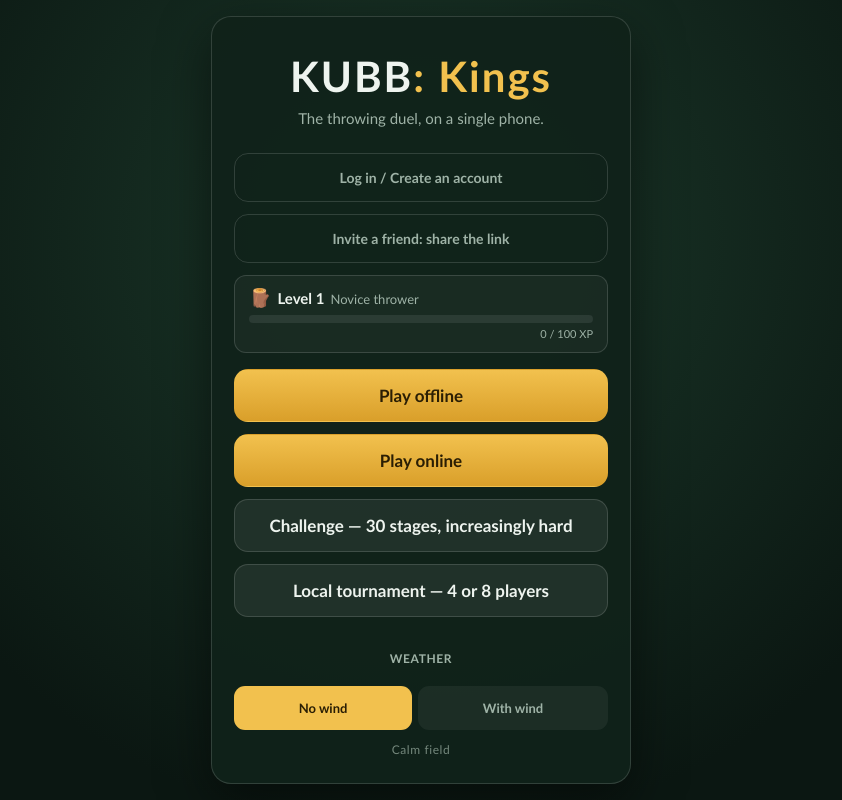
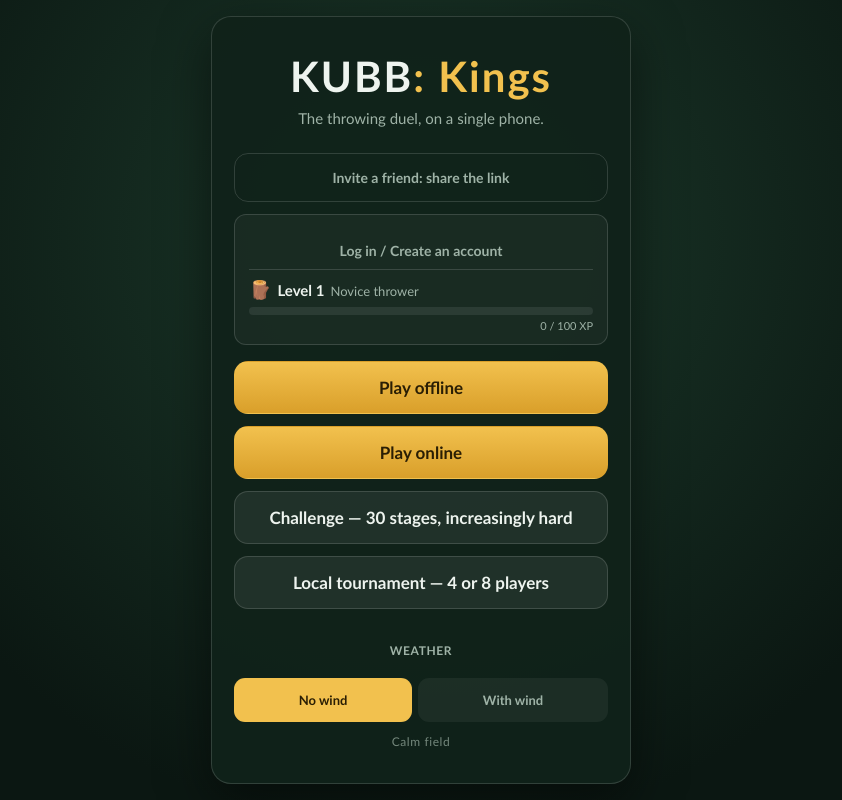
Before and after one commit to thoomaslef/kubb-kings, a React (Vite) app: page / in a window 1280 px wide. Shown: the whole page, without its empty margins (219-1061 px from the left). Built offline with nearby package versions, Linux system fonts and the light colour scheme; no server answers.

Commit message:
Menu : le bouton Compte et le niveau du profil partagent une seule carte
Co-Authored-By: Claude Sonnet 5.5 <noreply@anthropic.com>
Claude-Session: https://claude.ai/code/session_014hk1etXrTYd5rjhFkoqppE

```diff
--- a/src/index.css
+++ b/src/index.css
@@ -1308,6 +1308,32 @@ body {
   gap: 10px;
 }
 
+.profile-card {
+  margin-bottom: 16px;
+  padding: 12px 14px;
+  border: 1px solid var(--border);
+  border-radius: 12px;
+  background: rgba(255, 255, 255, 0.04);
+}
+
+/* Dans la carte du profil, le compte et le niveau partagent un seul cadre :
+   le panneau XP n'a plus son propre bord, et le bouton compte est une simple ligne. */
+.profile-card .xp-panel {
+  margin: 0;
+  padding: 0;
+  border: 0;
+  background: transparent;
+}
+
+.profile-card .btn--account {
+  margin: 0 0 10px;
+  padding-bottom: 10px;
+  border: 0;
+  border-bottom: 1px solid var(--border);
+  border-radius: 0;
+  width: 100%;
+}
+
 .btn--account,
 .btn--share {
   margin: 0 0 12px;
--- a/src/ui/Menu.tsx
+++ b/src/ui/Menu.tsx
@@ -114,15 +114,6 @@ export function Menu() {
         </h1>
         <p className="subtitle">{t('menu.subtitle')}</p>
 
-        {/* Sans service configure (build local, tests), pas de compte a proposer. */}
-        {accountAvailable() && (
-          <button type="button" className="btn btn--ghost btn--account" onClick={() => setScreen('account')}>
-            {account.status === 'signedIn' && account.email
-              ? t('menu.account.signedIn', { email: account.email })
-              : t('menu.account.signedOut')}
-          </button>
-        )}
-
         <button type="button" className="btn btn--ghost btn--share" onClick={shareWithFriend}>
           {t('menu.share.button')}
         </button>
@@ -171,9 +162,19 @@ export function Menu() {
           </button>
         )}
 
+        {/* Une seule carte : le compte au-dessus, puis le niveau du profil. */}
+        <div className="profile-card">
+          {/* Sans service configure (build local, tests), pas de compte a proposer. */}
+          {accountAvailable() && (
+            <button type="button" className="btn btn--ghost btn--account" onClick={() => setScreen('account')}>
+              {account.status === 'signedIn' && account.email
+                ? t('menu.account.signedIn', { email: account.email })
+                : t('menu.account.signedOut')}
+            </button>
+          )}
           <button
             type="button"
-          className="xp-panel xp-panel--compact xp-panel--clickable"
+            className="xp-panel xp-panel--clickable"
             onClick={() => setScreen('progression')}
             aria-label={t('menu.progressionAria')}
           >
@@ -192,6 +193,7 @@ export function Menu() {
               {levelInfo.xpIntoLevel} / {levelInfo.xpForThisLevel} XP
             </p>
           </button>
+        </div>
 
         <div className="button-column">
           <button className="btn btn--primary" onClick={() => setScreen('local-hub')}>
```
Lines whose indentation alone changed are shown as unchanged.
